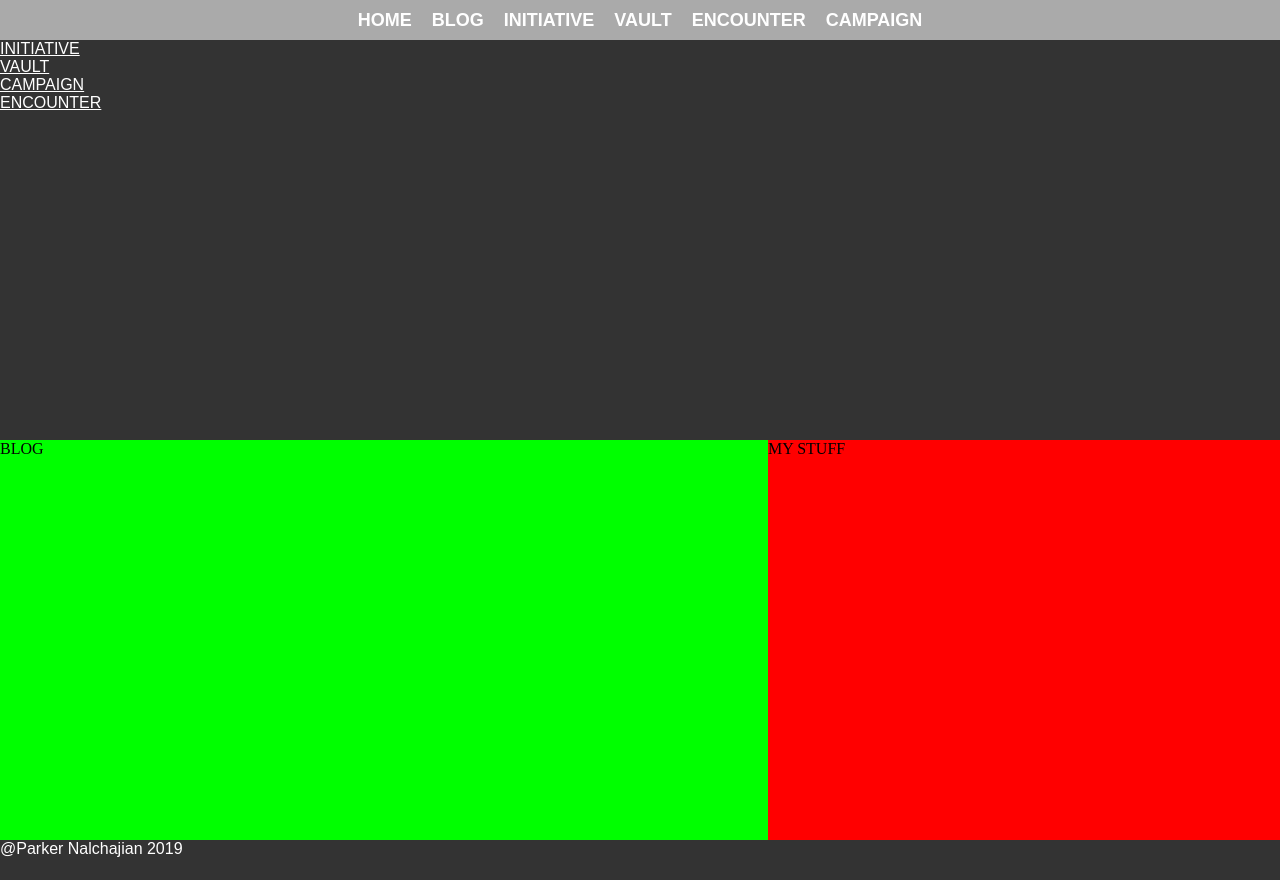
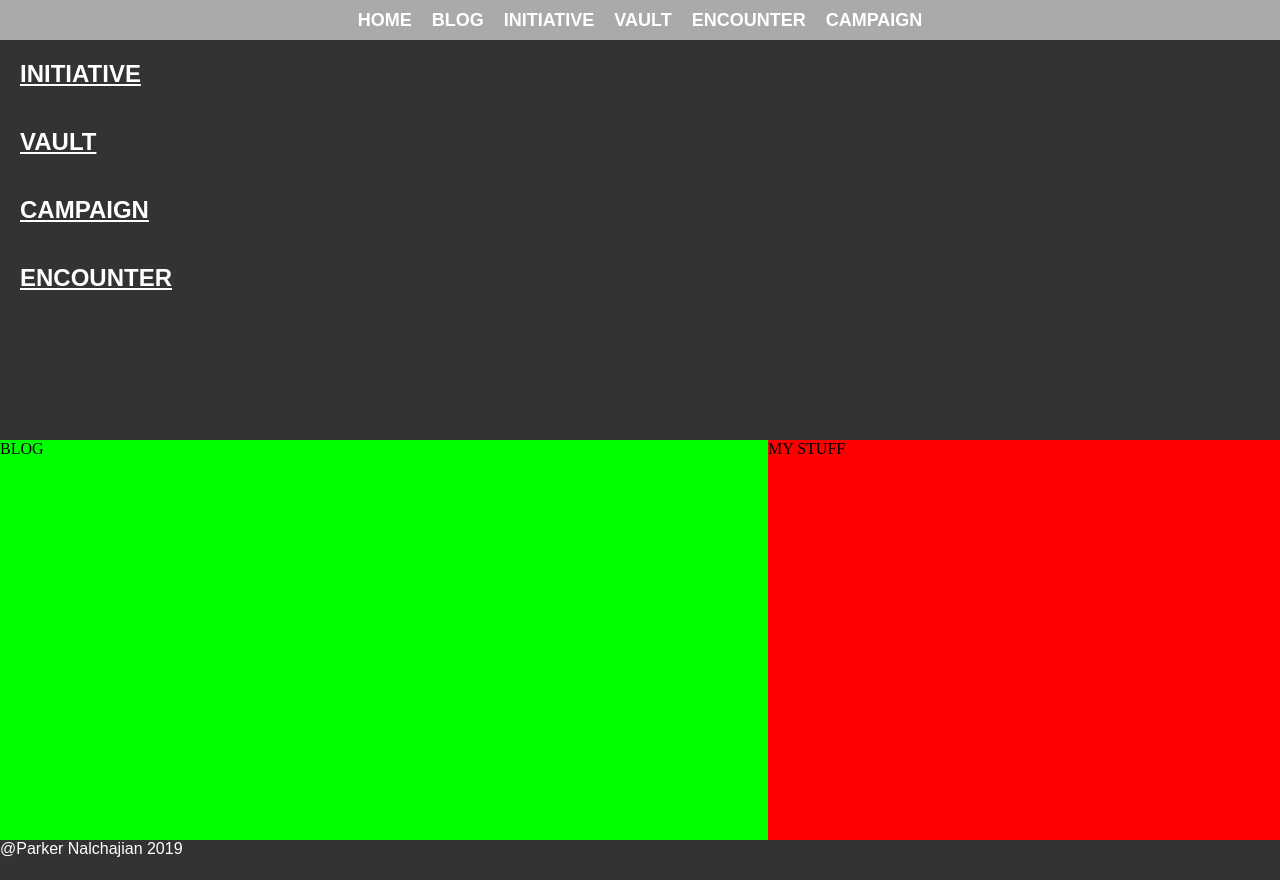
Before and after one commit to parkernalch/savage-suite, an Angular app: page / in a window 1280 px wide. Built offline with nearby package versions, Linux system fonts and the light colour scheme.

Commit message:
small visual and presentation changes to the homepage element

```diff
--- a/src/app/components/homepage/homepage.component.html
+++ b/src/app/components/homepage/homepage.component.html
@@ -1,8 +1,8 @@
 <div class="slideshow">
-    <div><a href="initiative">INITIATIVE</a></div>
-    <div><a href="characters">VAULT</a></div>
-    <div><a href="campaign">CAMPAIGN</a></div>
-    <div><a href="encounter">ENCOUNTER</a></div>
+    <div class="slidebox-link"><a href="initiative">INITIATIVE</a></div>
+    <div class="slidebox-link"><a href="characters">VAULT</a></div>
+    <div class="slidebox-link"><a href="campaign">CAMPAIGN</a></div>
+    <div class="slidebox-link"><a href="encounter">ENCOUNTER</a></div>
 </div>
 
 <div class="page-content row">
--- a/src/app/components/homepage/homepage.component.sass
+++ b/src/app/components/homepage/homepage.component.sass
@@ -15,3 +15,9 @@
 .user-preview
     background-color: #ff0000
     flex-basis: 40%
+.slidebox-link
+    font-family: sans-serif
+    font-weight: bold
+    font-size: 24px
+    text-decoration-style: none
+    padding: 20px
```
